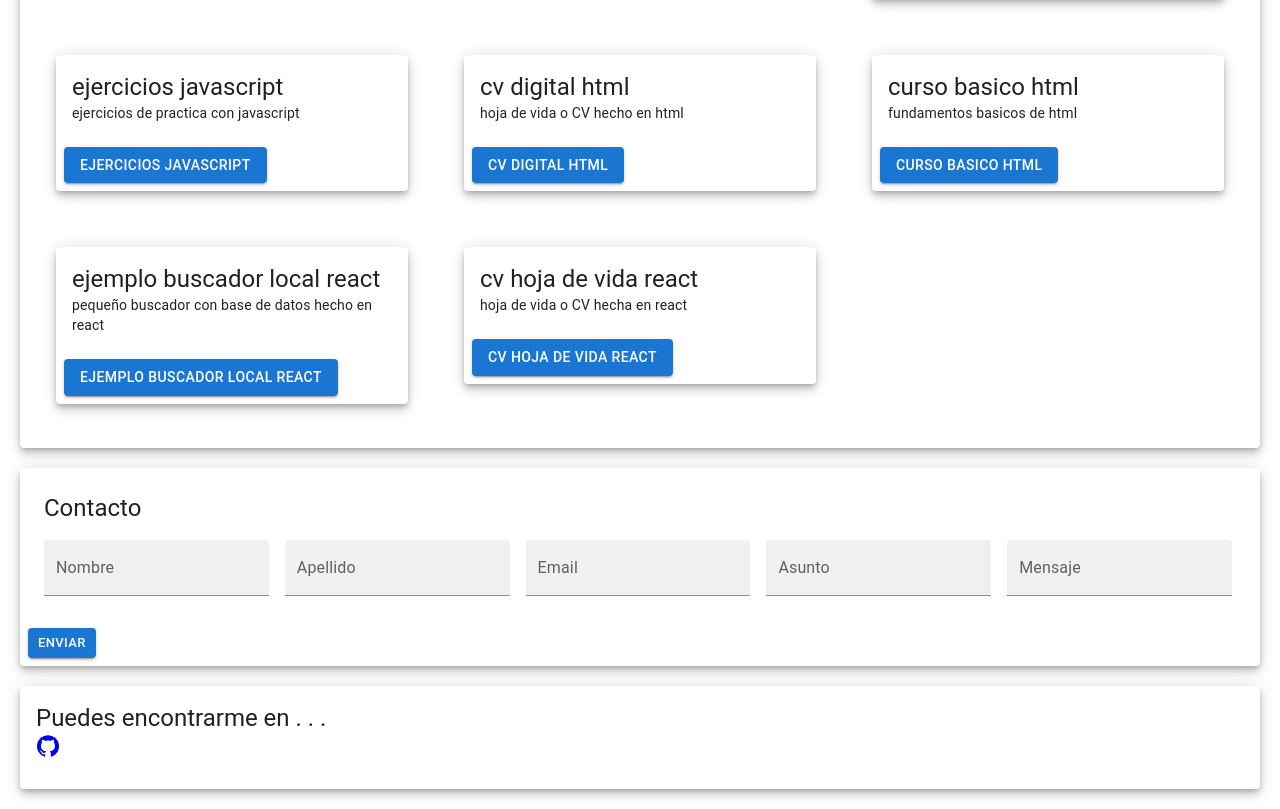
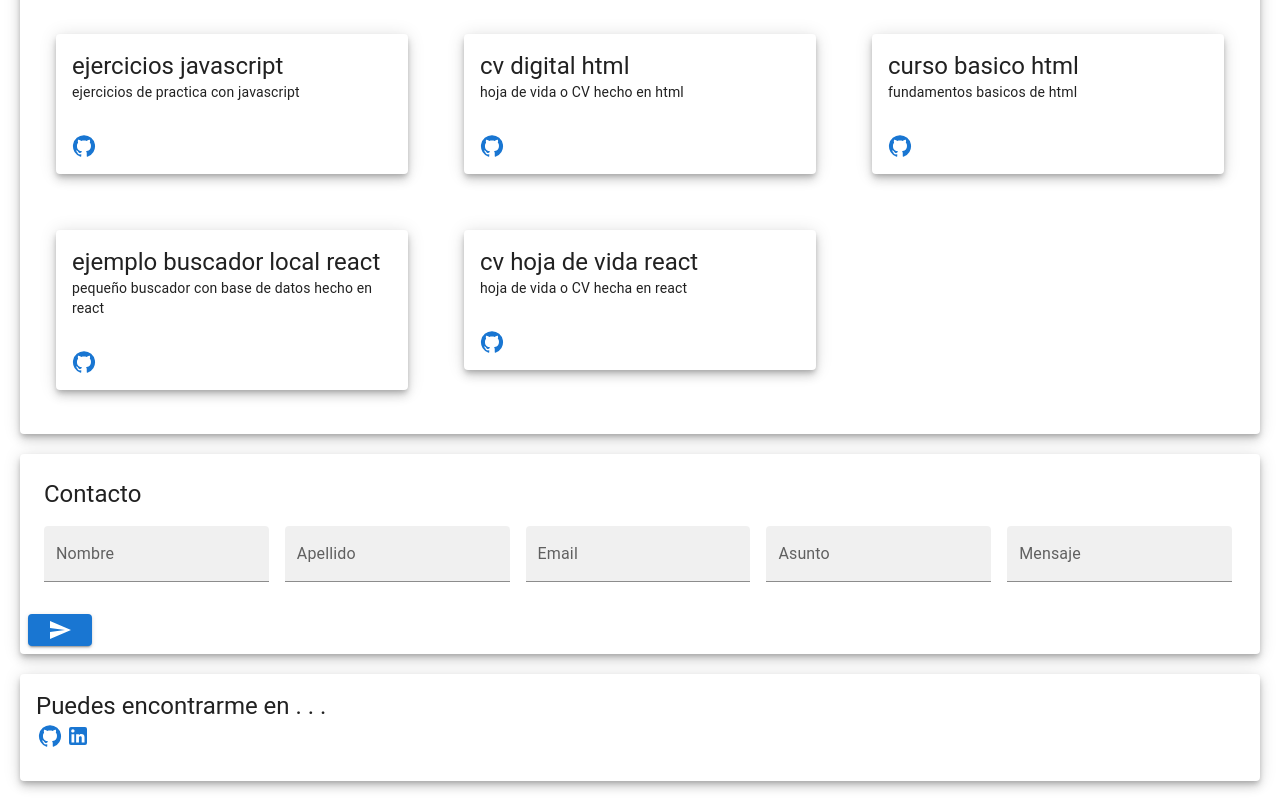
Before and after one commit to diego1321/cv-hoja-de-vida-React, a React (Create React App) app: page / in a window 1280 px wide. Shown: the part 761-1570 px from the top of the page. Built offline with nearby package versions, Linux system fonts and the light colour scheme.

Commit message:
Actualizado (#13)
* se agrego gh pages para armar deploy

* se agrego un boton en links hacia linkedin,se cambiaron los botones de los proyectos y el de contacto, se actualizo el tamaño de las tarjetas de los proyectos para minimizar

```diff
--- a/src/componentes/contacto/Contacto.jsx
+++ b/src/componentes/contacto/Contacto.jsx
@@ -6,6 +6,7 @@ import Button from '@mui/material/Button';
 import TextField from '@mui/material/TextField';
 import Box from '@mui/material/Box';
 import { Typography } from '@mui/material';
+import SendIcon from '@mui/icons-material/Send';
 
 export default function Contacto() {
     return (
@@ -30,7 +31,7 @@ export default function Contacto() {
          </Box>
         </CardContent>
         <CardActions>
-          <Button size="small" variant="contained" >Enviar</Button>
+          <Button size="small" variant="contained" ><SendIcon/></Button>
         </CardActions>
       </Card>
     );
--- a/src/componentes/links/Links.jsx
+++ b/src/componentes/links/Links.jsx
@@ -3,6 +3,8 @@ import Card from '@mui/material/Card';
 import CardContent from '@mui/material/CardContent';
 import Typography from '@mui/material/Typography';
 import GitHubIcon from '@mui/icons-material/GitHub';
+import LinkedInIcon from '@mui/icons-material/LinkedIn';
+import { Box } from '@mui/material';
 
 export default function Links() {
     return (
@@ -11,7 +13,14 @@ export default function Links() {
           <Typography variant="h5" component="div">
           Puedes encontrarme en . . .
           </Typography>
-          <a href="https://github.com/diego1321" target="blank"><GitHubIcon/></a>
+          <Box sx={{display:"flex"}}>
+          <Box sx={{margin:"2px"}} >
+          <a href="https://github.com/diego1321" target="blank"><GitHubIcon color='primary'/></a>
+          </Box>
+          <Box sx={{margin:"2px"}}>
+          <a href='https://www.linkedin.com/in/diego-alejandro-prieto-96244a251/' target="blank"><LinkedInIcon color='primary'/></a>
+          </Box>
+          </Box>
         </CardContent>
       </Card>
     );
--- a/src/componentes/proyectos/Proyecto.jsx
+++ b/src/componentes/proyectos/Proyecto.jsx
@@ -2,7 +2,8 @@ import * as React from 'react';
 import Card from '@mui/material/Card';
 import CardContent from '@mui/material/CardContent';
 import Typography from '@mui/material/Typography';
-import { Button, CardActions } from '@mui/material';
+import { IconButton, CardActions } from '@mui/material';
+import GitHubIcon from '@mui/icons-material/GitHub';
 
 export default function Proyecto({nombreproyecto, descripcion, link}) {
    return (
@@ -16,7 +17,7 @@ export default function Proyecto({nombreproyecto, descripcion, link}) {
           </Typography>
         </CardContent>
         <CardActions>
-         <a rel='noreferrer' target={"_blank"} href={link}><Button variant='contained'>{nombreproyecto}</Button></a>
+         <a rel='noreferrer' target={"_blank"} href={link}><IconButton color="primary" aria-label="upload picture" component="label"><GitHubIcon/></IconButton></a>
         </CardActions>
       </Card>
   );
--- a/src/componentes/proyectos/Proyectos.jsx
+++ b/src/componentes/proyectos/Proyectos.jsx
@@ -55,7 +55,7 @@ export default function Proyectos() {
         </Typography>
           <Typography variant="body2">
             <Grid container spacing={2}>
-            {proyectos.map((proyecto,indice)=><Grid key={`grid-proyecto-${indice}`} item xs={4}><Proyecto nombreproyecto={proyecto.nombre} descripcion={proyecto.descripcion} link={proyecto.link}/></Grid>)}
+            {proyectos.map((proyecto,indice)=><Grid key={`grid-proyecto-${indice}`} item xs={12} md={6} lg={4}><Proyecto nombreproyecto={proyecto.nombre} descripcion={proyecto.descripcion} link={proyecto.link}/></Grid>)}
             </Grid>
           </Typography>
       </CardContent>
```
